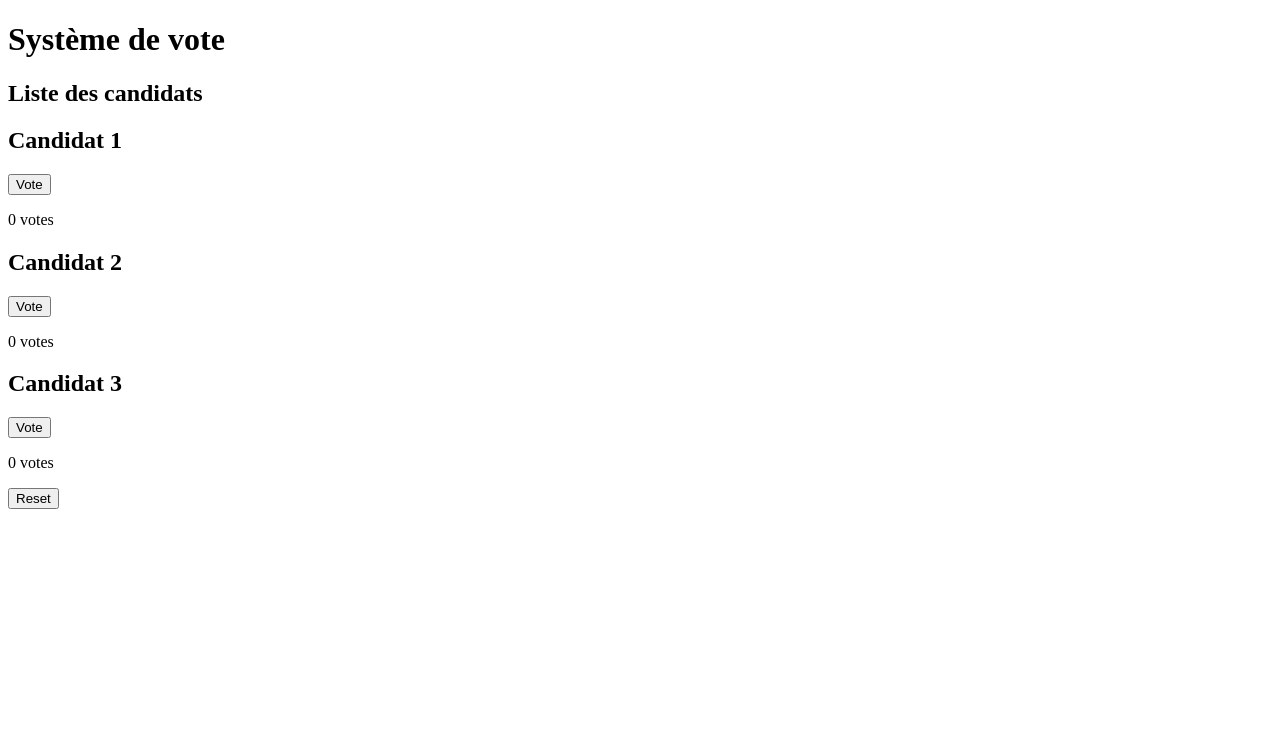
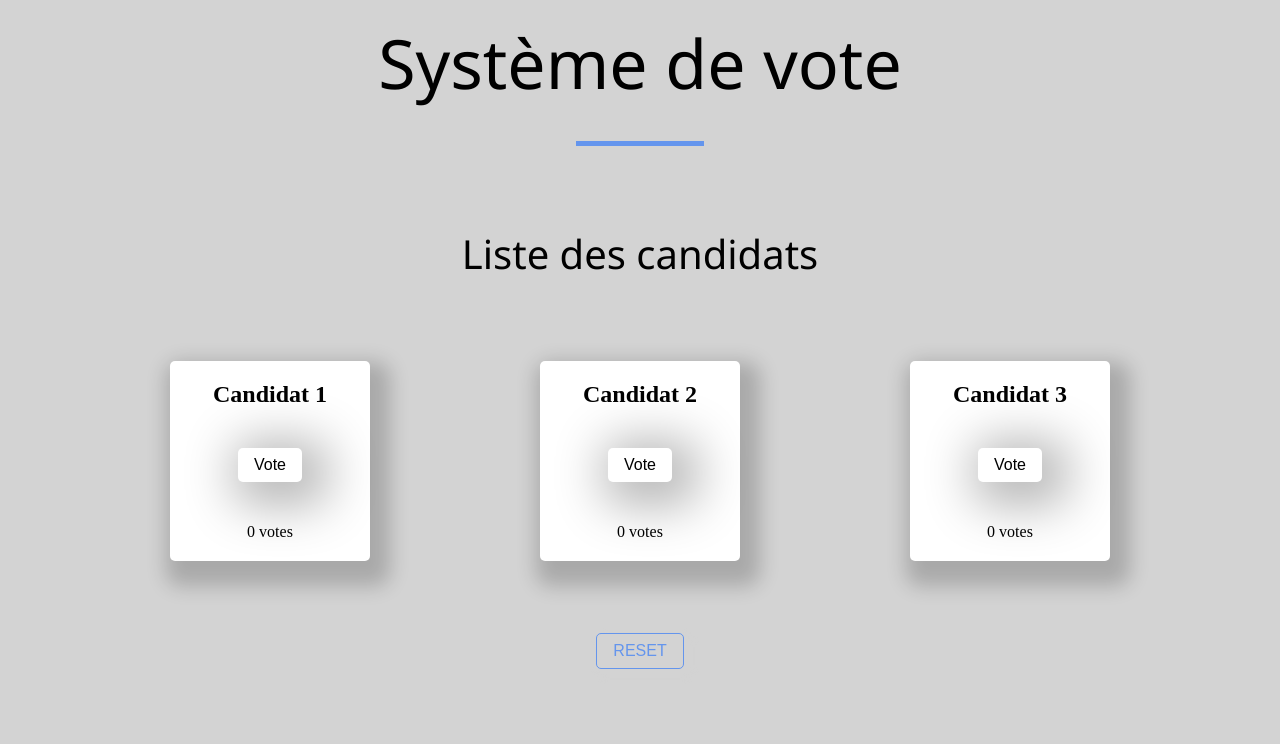
Before and after one commit to Christophe6262/Systeme-de-vote, a plain HTML site: page index.html in a window 1280 px wide. Drawn offline with Linux system fonts and the light colour scheme.

Commit message:
style christophe

```diff
--- a/index.html
+++ b/index.html
@@ -31,9 +31,10 @@
         <button class="vote-btn">Vote</button>
         <p><span class="vote-count">0</span> votes</p>
       </div>
-      <div class="reset">
-        <button class="btn reset">Reset</button>
-      </div>
+    </div>
+
+    <div class="reset">
+      <button class="btn-reset">Reset</button>
     </div>
   </body>
 </html>
--- a/style.css
+++ b/style.css
@@ -0,0 +1,89 @@
+* {
+  margin: 0;
+  padding: 0;
+  box-sizing: border-box;
+}
+body {
+  background-color: lightgray;
+}
+
+h1 {
+  padding: 1rem 1rem 2rem 1rem;
+  font-family: "Segoe UI", Tahoma, Geneva, Verdana, sans-serif;
+  font-weight: 400;
+  font-size: 68px;
+  text-align: center;
+}
+.bar {
+  margin: 0 auto;
+  background-color: cornflowerblue;
+  height: 5px;
+  width: 10vw;
+}
+
+.list {
+  padding: 5rem;
+  font-family: "Segoe UI", Tahoma, Geneva, Verdana, sans-serif;
+  font-weight: 200;
+  font-size: 40px;
+  text-align: center;
+}
+
+.cards {
+  display: flex;
+  justify-content: space-evenly;
+}
+
+.candidate {
+  background: white;
+  box-shadow: 8px 13px 20px 12px rgba(0, 0, 0, 0.2);
+  display: flex;
+  flex-direction: column;
+  justify-content: space-around;
+  align-items: center;
+  border-radius: 5px;
+
+  height: 200px;
+  width: 200px;
+}
+.vote-btn {
+  border: none;
+  background: transparent;
+  border-radius: 5px;
+  font-size: 1rem;
+  padding: 0.5rem 1rem;
+  cursor: pointer;
+
+  box-shadow: 11px 8px 50px 15px rgba(0, 0, 0, 0.3);
+  transition: all 0.3s linear;
+}
+
+.vote-btn:hover {
+  color: white;
+  background: cornflowerblue;
+}
+
+.reset {
+  text-align: center;
+  padding: 4rem;
+}
+.btn-reset {
+  display: inline-block;
+  text-transform: uppercase;
+  background: transparent;
+  border: 1px solid cornflowerblue;
+
+  color: cornflowerblue;
+  padding: 0.5rem 1rem;
+  font-size: 1rem;
+  cursor: pointer;
+  border-radius: 5px;
+  margin: 0.5rem;
+  transition: all 0.3s linear;
+  box-shadow: 5px 5px 5px 5px lightgray;
+}
+
+.btn-reset:hover {
+  color: white;
+  background: cornflowerblue;
+}
```
